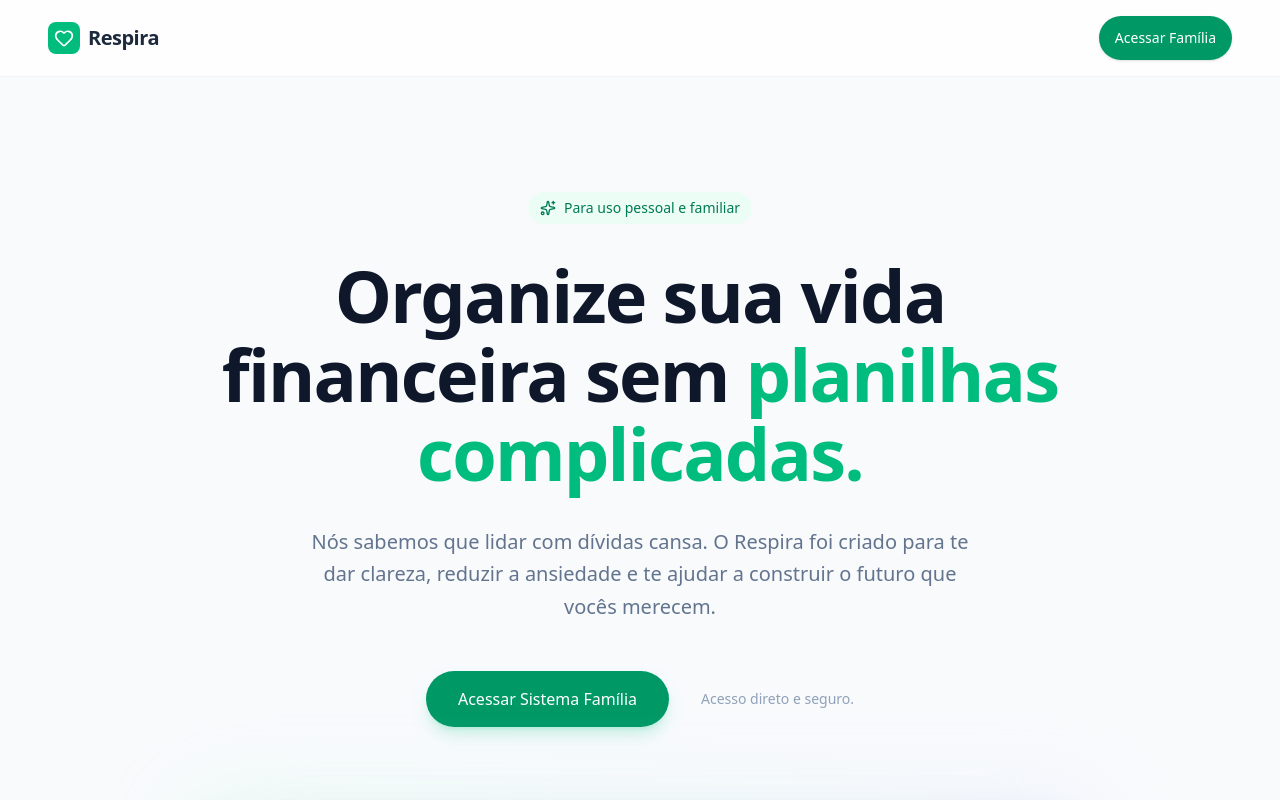
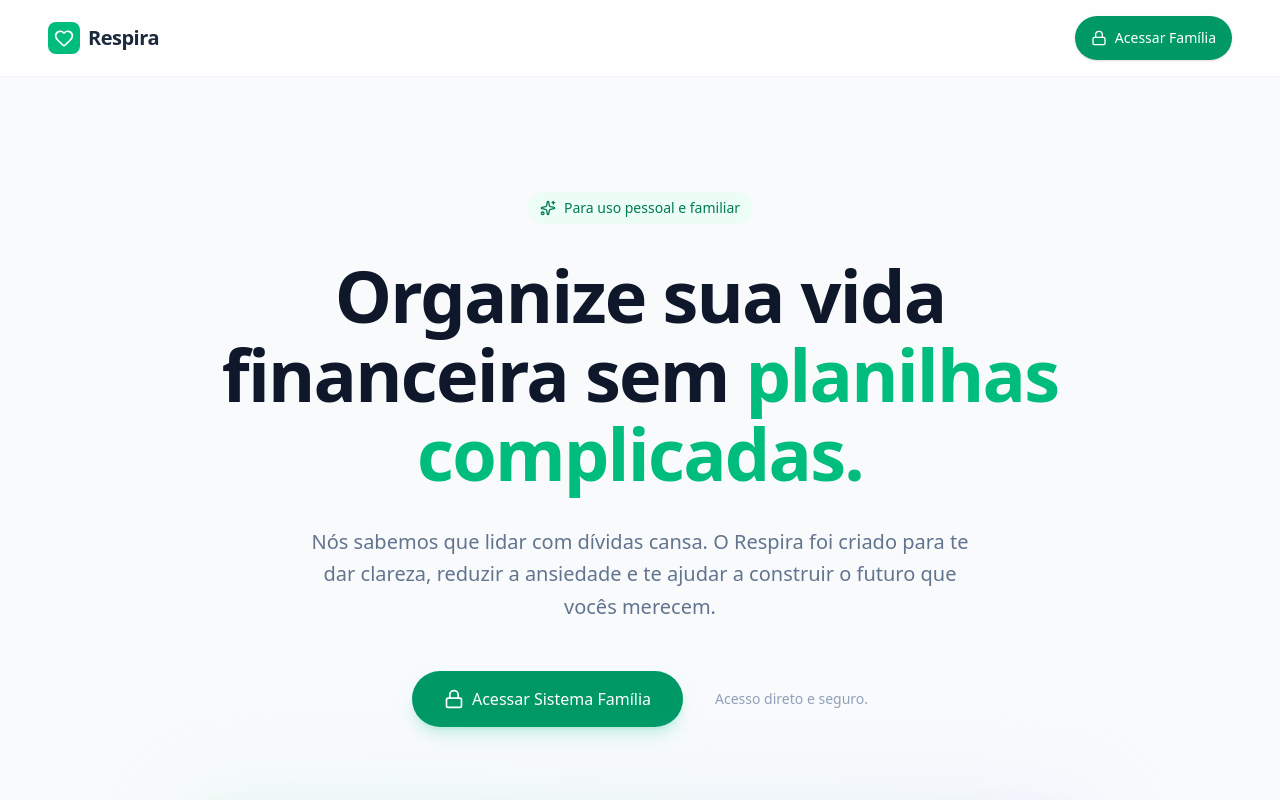
Before and after one commit to rhafa214/respira, a React (Vite) app: page / in a window 1280 px wide. Shown: the top 800 px of the page. Built offline with nearby package versions, Linux system fonts and the light colour scheme.

Commit message:
feat: add PIN protection to landing page sign-in
Implement a restricted access gate requiring a PIN for user authentication to prevent unauthorized sign-in attempts.

```diff
--- a/src/pages/LandingPage.tsx
+++ b/src/pages/LandingPage.tsx
@@ -1,21 +1,28 @@
 import { Link, Navigate } from "react-router-dom";
 import { Button } from "@/components/ui/button";
-import { Heart, ShieldCheck, Sparkles, LayoutDashboard, Target, Loader2 } from "lucide-react";
+import { Heart, ShieldCheck, Sparkles, LayoutDashboard, Target, Loader2, X, Lock } from "lucide-react";
 import { useAuth } from "@/components/AuthProvider";
 import { useState } from "react";
 
 export default function LandingPage() {
   const { user, signIn } = useAuth();
   const [isSigningIn, setIsSigningIn] = useState(false);
+  const [showPinModal, setShowPinModal] = useState(false);
+  const [pin, setPin] = useState("");
+  const [pinError, setPinError] = useState("");
 
   if (user) {
     return <Navigate to="/app" replace />;
   }
 
   const handleSignIn = async () => {
-    setIsSigningIn(true);
-    await signIn();
-    // It will automatically navigate away due to the user check above once auth state resolves
+    if (pin === "010917") {
+      setIsSigningIn(true);
+      setPinError("");
+      await signIn();
+    } else {
+      setPinError("PIN incorreto.");
+    }
   };
 
   return (
@@ -29,9 +36,9 @@ export default function LandingPage() {
           <span className="font-bold text-xl tracking-tight text-slate-800">Respira</span>
         </div>
         <div className="flex items-center gap-4">
-          <Button onClick={handleSignIn} disabled={isSigningIn} className="rounded-full shadow-sm hover:shadow-md transition-all">
-            {isSigningIn ? <Loader2 className="w-4 h-4 mr-2 animate-spin" /> : null}
-            {isSigningIn ? "Acessando..." : "Acessar Família"}
+          <Button onClick={() => setShowPinModal(true)} className="rounded-full shadow-sm hover:shadow-md transition-all">
+            <Lock className="w-4 h-4 mr-2" />
+            Acessar Família
           </Button>
         </div>
       </nav>
@@ -49,9 +56,9 @@ export default function LandingPage() {
           Nós sabemos que lidar com dívidas cansa. O Respira foi criado para te dar clareza, reduzir a ansiedade e te ajudar a construir o futuro que vocês merecem.
         </p>
         <div className="mt-12 flex flex-col sm:flex-row items-center justify-center gap-4">
-          <Button onClick={handleSignIn} disabled={isSigningIn} size="lg" className="rounded-full w-full sm:w-auto text-base h-14 px-8 shadow-lg shadow-emerald-500/20">
-            {isSigningIn ? <Loader2 className="w-5 h-5 mr-2 animate-spin" /> : null}
-            {isSigningIn ? "Entrando no sistema..." : "Acessar Sistema Família"}
+          <Button onClick={() => setShowPinModal(true)} size="lg" className="rounded-full w-full sm:w-auto text-base h-14 px-8 shadow-lg shadow-emerald-500/20">
+            <Lock className="w-5 h-5 mr-2" />
+            Acessar Sistema Família
           </Button>
           <p className="text-sm text-slate-400 sm:ml-4">Acesso direto e seguro.</p>
         </div>
@@ -111,6 +118,54 @@ export default function LandingPage() {
         </div>
       </section>
 
+      {/* PIN Modal Overlay */}
+      {showPinModal && (
+        <div className="fixed inset-0 z-[100] flex items-center justify-center bg-slate-900/40 backdrop-blur-sm p-4 animate-in fade-in duration-200">
+          <div className="bg-white rounded-3xl p-8 max-w-sm w-full shadow-2xl relative animate-in zoom-in-95 duration-200">
+            <button
+              onClick={() => {
+                setShowPinModal(false);
+                setPin("");
+                setPinError("");
+              }}
+              className="absolute top-4 right-4 text-slate-400 hover:text-slate-600 bg-slate-100/50 hover:bg-slate-100 p-2 rounded-full transition-colors"
+            >
+              <X className="w-5 h-5" />
+            </button>
+            <div className="flex justify-center mb-6">
+               <div className="w-16 h-16 bg-emerald-50 rounded-2xl flex items-center justify-center text-emerald-500">
+                  <Lock className="w-8 h-8" />
+               </div>
+            </div>
+            <h3 className="text-2xl font-bold text-center text-slate-900 mb-2">Acesso Seguro</h3>
+            <p className="text-slate-500 mb-6 text-center text-sm">Digite o PIN da família para acessar o painel financeiro.</p>
+
+            <form onSubmit={(e) => { e.preventDefault(); handleSignIn(); }}>
+              <input
+                 type="password"
+                 maxLength={6}
+                 value={pin}
+                 onChange={e => { setPin(e.target.value); setPinError(""); }}
+                 className="w-full text-center text-4xl tracking-[0.2em] font-mono p-4 border rounded-xl mb-2 focus:outline-none focus:ring-2 focus:ring-emerald-500 focus:border-emerald-500 transition-all font-medium text-slate-700"
+                 placeholder="******"
+                 autoFocus
+              />
+              <div className="h-6 mb-4 flex items-center justify-center">
+                {pinError ? (
+                   <p className="text-rose-500 text-sm font-medium">{pinError}</p>
+                ) : (
+                   <p className="text-slate-400 text-xs">PIN numérico de 6 dígitos</p>
+                )}
+              </div>
+
+              <Button type="submit" disabled={isSigningIn || pin.length < 6} className="w-full h-12 rounded-xl text-base shadow-md">
+                {isSigningIn ? <Loader2 className="w-5 h-5 mr-2 animate-spin" /> : "Desbloquear Acesso"}
+              </Button>
+            </form>
+          </div>
+        </div>
+      )}
+
     </div>
   );
 }
```
